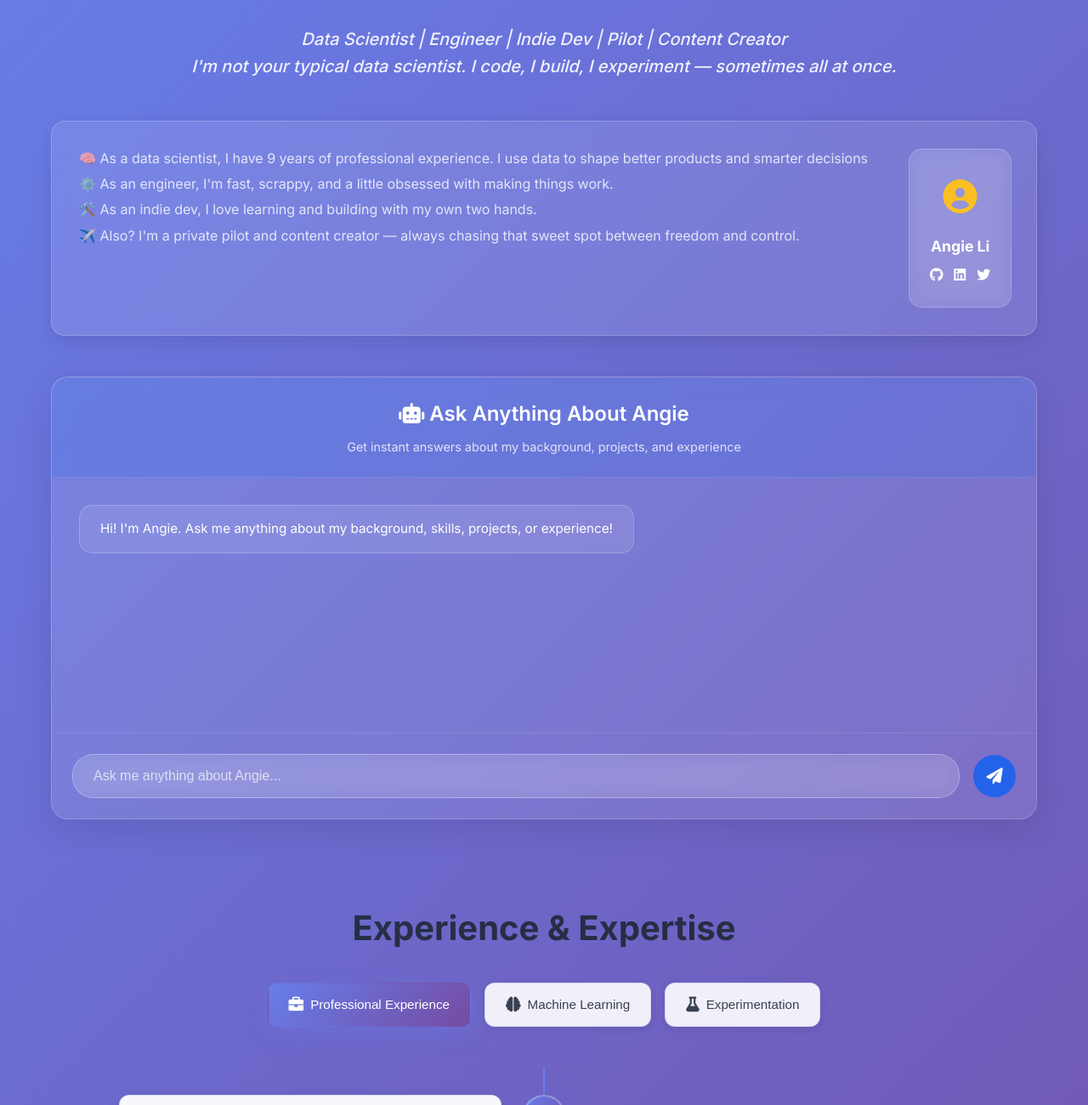
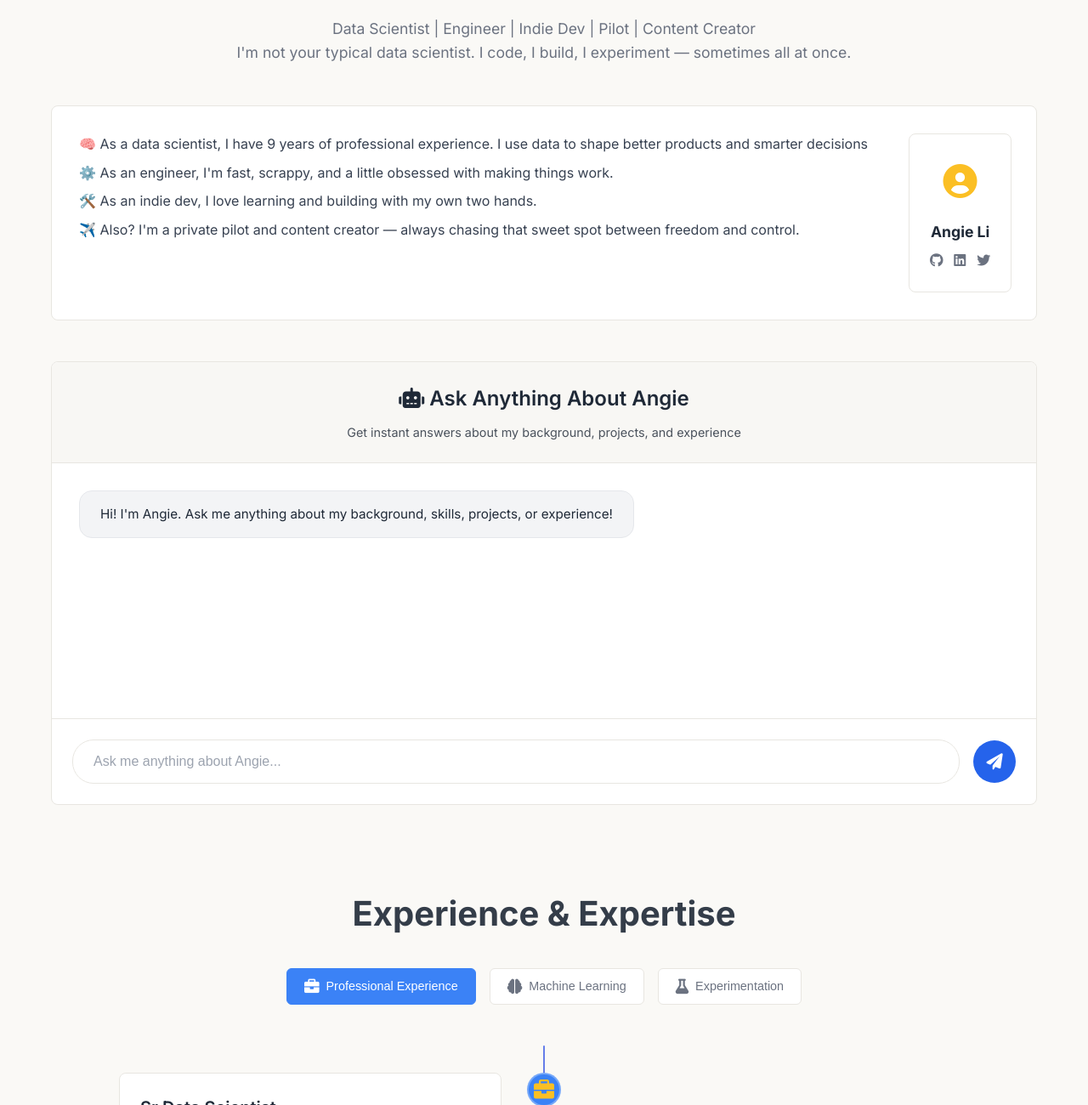
Before and after one commit to angieli7121/angieli7121.github.io, a plain HTML site: page index.html in a window 1280 px wide. Shown: the part 160-1460 px from the top of the page at 85% size. Drawn offline with Linux system fonts and the light colour scheme.

Commit message:
update styles

```diff
--- a/styles.css
+++ b/styles.css
@@ -106,8 +106,8 @@ body {
 /* Hero Section - Modified for intro + chatbot + timeline layout */
 .hero {
     min-height: 100vh;
-    background: linear-gradient(135deg, #667eea 0%, #764ba2 100%);
-    color: white;
+    background: #faf9f6;
+    color: #1f2937;
     padding: 100px 0 50px;
     display: flex;
     flex-direction: column;
@@ -129,15 +129,14 @@ body {
 }
 
 .hero-tagline p {
-    font-size: 1.25rem;
-    font-weight: 500;
-    color: rgba(255, 255, 255, 0.9);
-    font-style: italic;
+    font-size: 1.1rem;
+    font-weight: 400;
+    color: #6b7280;
     white-space: nowrap;
     overflow: hidden;
     text-overflow: ellipsis;
     max-width: 100%;
-    margin: 0 auto;
+    margin: 0;
     line-height: 1.6;
 }
 
@@ -150,26 +149,24 @@ body {
 }
 
 .intro-content {
-    background: rgba(255, 255, 255, 0.1);
-    backdrop-filter: blur(10px);
-    border: 1px solid rgba(255, 255, 255, 0.2);
-    border-radius: 16px;
+    background: #ffffff;
+    border: 1px solid #e8e6e1;
+    border-radius: 8px;
     padding: 2rem;
-    box-shadow: 0 8px 25px rgba(0, 0, 0, 0.1);
     display: flex;
     gap: 3rem;
     align-items: flex-start;
 }
 
 .hero-title {
-    font-size: 3rem;
-    font-weight: 700;
+    font-size: 2.5rem;
+    font-weight: 600;
     margin-bottom: 1rem;
     line-height: 1.2;
 }
 
 .highlight {
-    color: #fbbf24;
+    color: #1f2937;
 }
 
 .hero-subtitle {
@@ -181,8 +178,8 @@ body {
 
 .hero-description {
     font-size: 1rem;
-    opacity: 0.8;
-    line-height: 1.4;
+    color: #374151;
+    line-height: 1.6;
     flex: 1;
     display: flex;
     flex-direction: column;
@@ -242,12 +239,11 @@ body {
 }
 
 .profile-card {
-    background: rgba(255, 255, 255, 0.1);
-    backdrop-filter: blur(10px);
-    border-radius: 15px;
+    background: #ffffff;
+    border-radius: 8px;
     padding: 1.5rem;
     text-align: center;
-    border: 1px solid rgba(255, 255, 255, 0.2);
+    border: 1px solid #e8e6e1;
     max-width: 280px;
     margin: 0 auto;
     height: 100%;
@@ -268,7 +264,7 @@ body {
 }
 
 .profile-info p {
-    opacity: 0.8;
+    color: #6b7280;
     margin-bottom: 0.8rem;
     font-size: 0.9rem;
     line-height: 1.4;
@@ -281,7 +277,7 @@ body {
 }
 
 .social-links a {
-    color: white;
+    color: #6b7280;
     font-size: 1rem;
     transition: all 0.3s ease;
 }
@@ -302,20 +298,18 @@ body {
 
 .chatbot-window {
     width: 100%;
-    background: rgba(255, 255, 255, 0.1);
-    backdrop-filter: blur(10px);
-    border-radius: 20px;
-    border: 1px solid rgba(255, 255, 255, 0.2);
+    background: #ffffff;
+    border-radius: 8px;
+    border: 1px solid #e8e6e1;
     overflow: hidden;
-    box-shadow: 0 10px 40px rgba(0, 0, 0, 0.1);
 }
 
 .chatbot-header {
-    background: rgba(37, 99, 235, 0.2);
-    color: white;
+    background: #f8f7f4;
+    color: #1f2937;
     padding: 1.5rem;
     text-align: center;
-    border-bottom: 1px solid rgba(255, 255, 255, 0.1);
+    border-bottom: 1px solid #e8e6e1;
 }
 
 .chatbot-header h3 {
@@ -380,20 +374,20 @@ body {
 }
 
 .bot-message .message-content {
-    background: rgba(255, 255, 255, 0.1);
-    color: white;
-    border: 1px solid rgba(255, 255, 255, 0.2);
+    background: #f3f4f6;
+    color: #1f2937;
+    border: 1px solid #e5e7eb;
 }
 
 .user-message .message-content {
-    background: rgba(37, 99, 235, 0.3);
+    background: #3b82f6;
     color: white;
-    border: 1px solid rgba(37, 99, 235, 0.5);
+    border: 1px solid #3b82f6;
 }
 
 .chatbot-input {
     padding: 1.5rem;
-    border-top: 1px solid rgba(255, 255, 255, 0.1);
+    border-top: 1px solid #e8e6e1;
     display: flex;
     gap: 1rem;
     align-items: center;
@@ -402,22 +396,23 @@ body {
 .chatbot-input input {
     flex: 1;
     padding: 1rem 1.5rem;
-    border: 1px solid rgba(255, 255, 255, 0.3);
+    border: 1px solid #e8e6e1;
     border-radius: 25px;
     font-size: 1rem;
-    background: rgba(255, 255, 255, 0.1);
-    color: white;
-    backdrop-filter: blur(10px);
+    background: #ffffff;
+    color: #374151;
+    transition: all 0.3s ease;
 }
 
 .chatbot-input input::placeholder {
-    color: rgba(255, 255, 255, 0.7);
+    color: #9ca3af;
 }
 
 .chatbot-input input:focus {
     outline: none;
-    border-color: #2563eb;
-    background: rgba(255, 255, 255, 0.15);
+    border-color: #667eea;
+    background: #ffffff;
+    box-shadow: 0 0 0 3px rgba(102, 126, 234, 0.1);
 }
 
 .chatbot-input button {
@@ -1070,20 +1065,18 @@ html {
 }
 
 .tab-button {
-    background: rgba(255, 255, 255, 0.9);
-    backdrop-filter: blur(10px);
-    border: 1px solid rgba(102, 126, 234, 0.2);
-    color: #374151;
-    padding: 1rem 1.5rem;
-    border-radius: 12px;
+    background: #ffffff;
+    border: 1px solid #e8e6e1;
+    color: #6b7280;
+    padding: 0.75rem 1.25rem;
+    border-radius: 6px;
     cursor: pointer;
-    transition: all 0.3s ease;
+    transition: all 0.2s ease;
     font-weight: 500;
     display: flex;
     align-items: center;
     gap: 0.5rem;
-    font-size: 0.95rem;
-    box-shadow: 0 2px 10px rgba(0, 0, 0, 0.1);
+    font-size: 0.9rem;
 }
 
 .tab-button:hover {
@@ -1094,10 +1087,9 @@ html {
 }
 
 .tab-button.active {
-    background: linear-gradient(135deg, #667eea 0%, #764ba2 100%);
+    background: #3b82f6;
     color: white;
-    border-color: transparent;
-    box-shadow: 0 8px 25px rgba(102, 126, 234, 0.3);
+    border-color: #3b82f6;
 }
 
 .tab-button i {
@@ -1138,14 +1130,12 @@ html {
 }
 
 .content-card {
-    background: rgba(255, 255, 255, 0.95);
-    backdrop-filter: blur(10px);
-    border: 1px solid rgba(102, 126, 234, 0.2);
-    border-radius: 16px;
-    padding: 2rem;
-    transition: all 0.3s ease;
+    background: #ffffff;
+    border: 1px solid #e8e6e1;
+    border-radius: 8px;
+    padding: 1.5rem;
+    transition: all 0.2s ease;
     cursor: pointer;
-    box-shadow: 0 4px 15px rgba(0, 0, 0, 0.1);
 }
 
 .content-card:hover {
@@ -1238,31 +1228,28 @@ html {
     position: absolute;
     left: 50%;
     top: 0;
-    width: 50px;
-    height: 50px;
-    background: linear-gradient(135deg, #667eea 0%, #764ba2 100%);
+    width: 40px;
+    height: 40px;
+    background: #3b82f6;
     border-radius: 50%;
     display: flex;
     align-items: center;
     justify-content: center;
     color: white;
-    font-size: 1.2rem;
+    font-size: 1rem;
     transform: translateX(-50%);
     z-index: 2;
-    box-shadow: 0 4px 15px rgba(102, 126, 234, 0.3);
 }
 
 .timeline-content {
     width: 45%;
     padding: 1.5rem;
-    background: rgba(255, 255, 255, 0.95);
-    backdrop-filter: blur(10px);
-    border: 1px solid rgba(102, 126, 234, 0.2);
-    border-radius: 12px;
+    background: #ffffff;
+    border: 1px solid #e8e6e1;
+    border-radius: 8px;
     margin-left: 0;
     margin-right: 55%;
-    transition: all 0.3s ease;
-    box-shadow: 0 4px 15px rgba(0, 0, 0, 0.1);
+    transition: all 0.2s ease;
 }
 
 .timeline-item:nth-child(even) .timeline-content {
@@ -1316,10 +1303,21 @@ html {
 }
 
 .timeline-details li {
-    padding: 0.5rem 0;
+    padding: 0.75rem 0 0.75rem 1.5rem;
     color: #374151;
     line-height: 1.6;
     border-bottom: 1px solid rgba(102, 126, 234, 0.1);
+    position: relative;
+}
+
+.timeline-details li::before {
+    content: '▸';
+    position: absolute;
+    left: 0;
+    top: 0.75rem;
+    color: #667eea;
+    font-weight: bold;
+    font-size: 1.1rem;
 }
 
 .timeline-details li:last-child {
```
